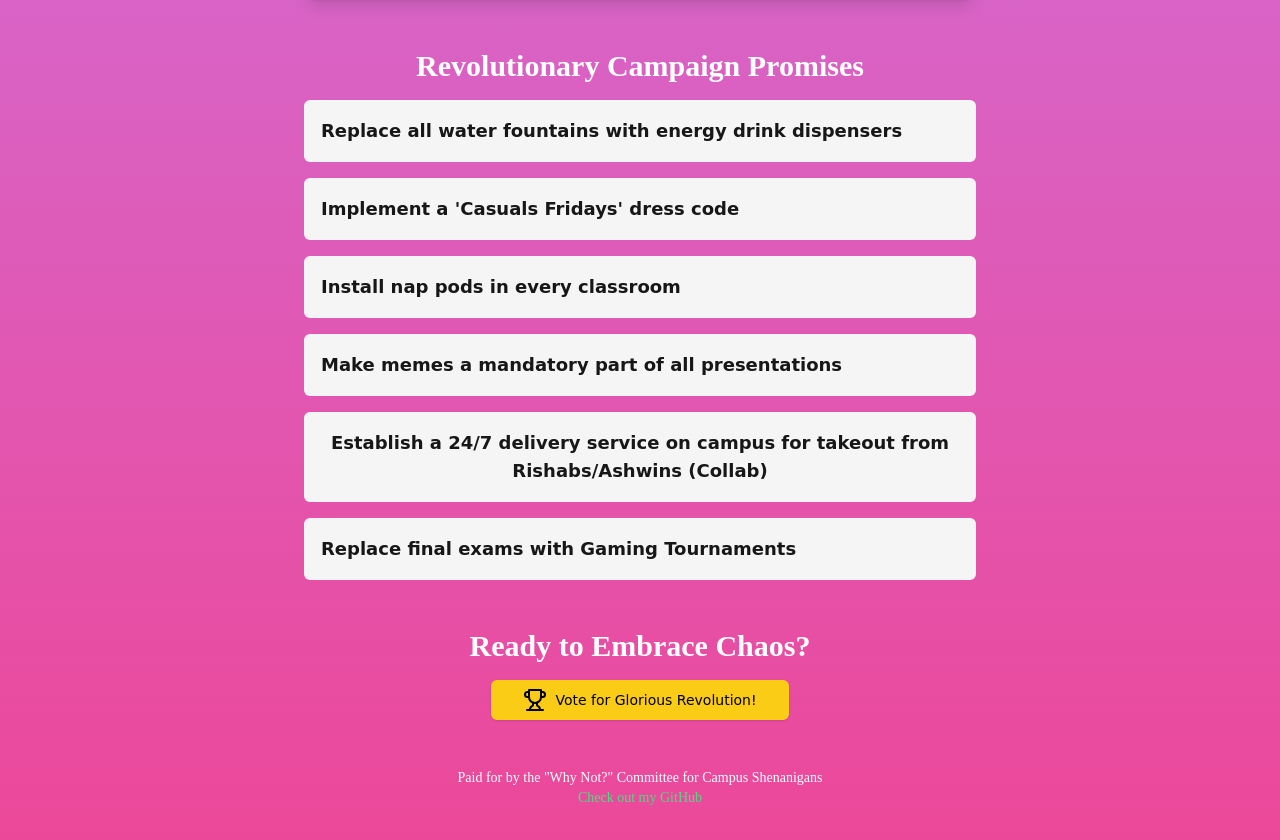
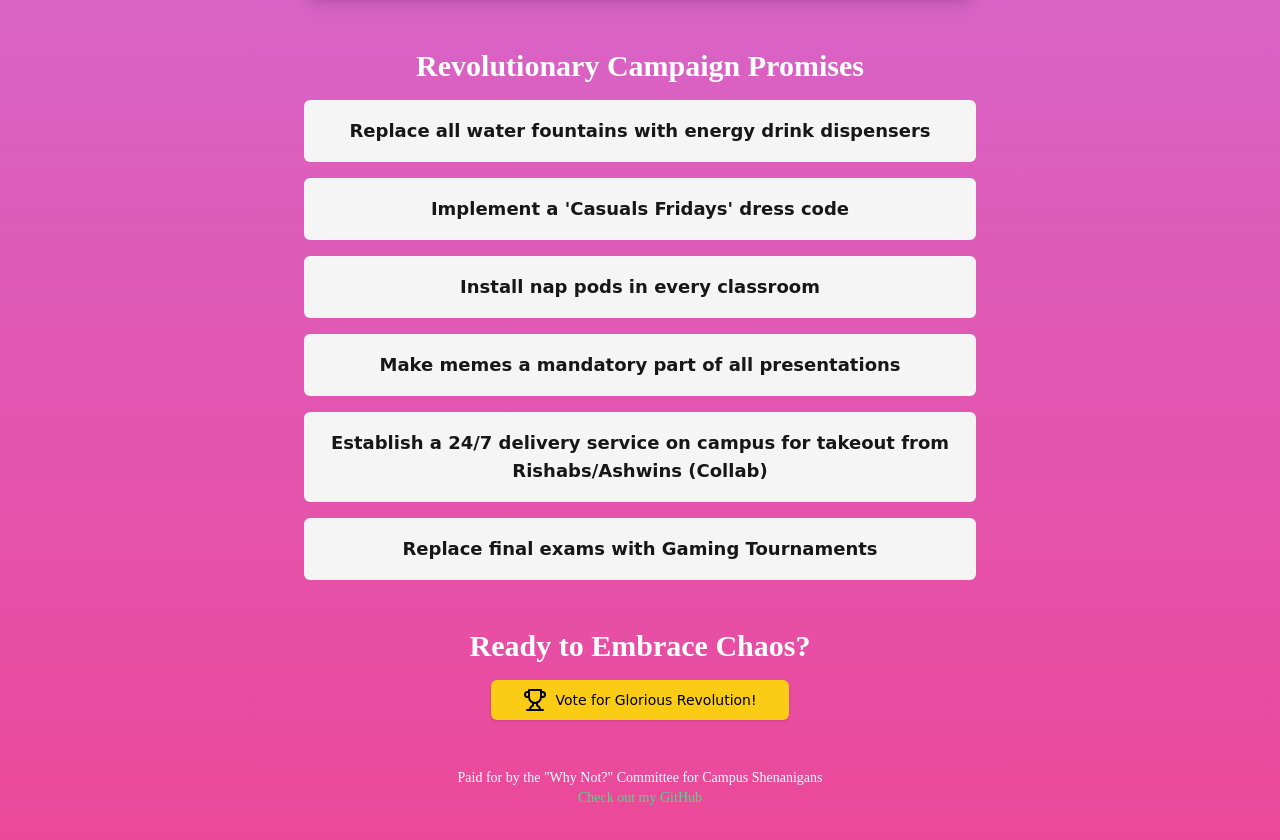
Before and after one commit to DrunkenCloud/drunken_for_president, a Next.js app: page / in a window 1280 px wide. Shown: the part 1008-1848 px from the top of the page. Built offline with nearby package versions, Linux system fonts and the light colour scheme.

Commit message:
Fixed Alignment

```diff
--- a/src/app/page.tsx
+++ b/src/app/page.tsx
@@ -78,7 +78,7 @@ export default function Component() {
               "Establish a 24/7 delivery service on campus for takeout from Rishabs/Ashwins (Collab)",
               "Replace final exams with Gaming Tournaments"
             ].map((promise, index) => (
-              <Badge key={index} variant="secondary" className="p-4 text-lg">
+              <Badge key={index} variant="secondary" className="p-4 text-lg items-center justify-center">
                 {promise}
               </Badge>
             ))}
```
